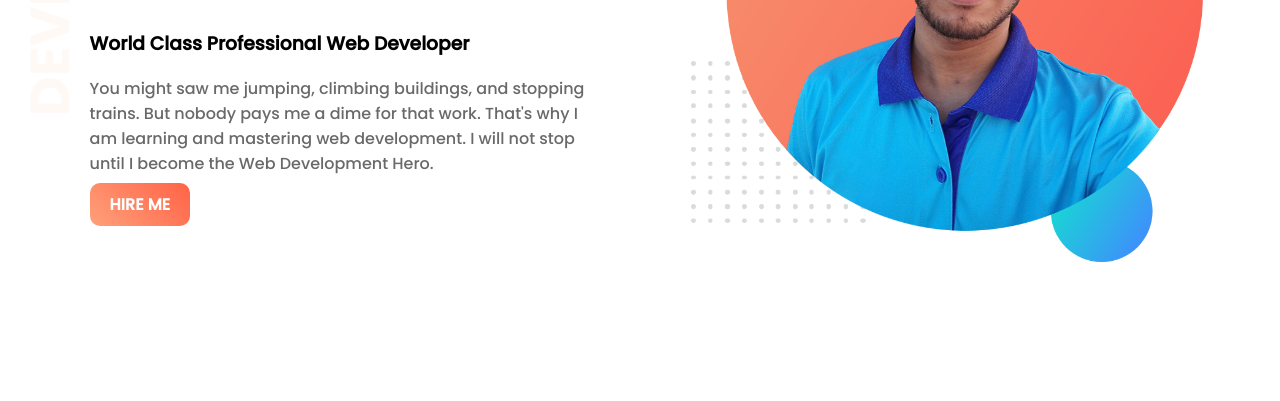
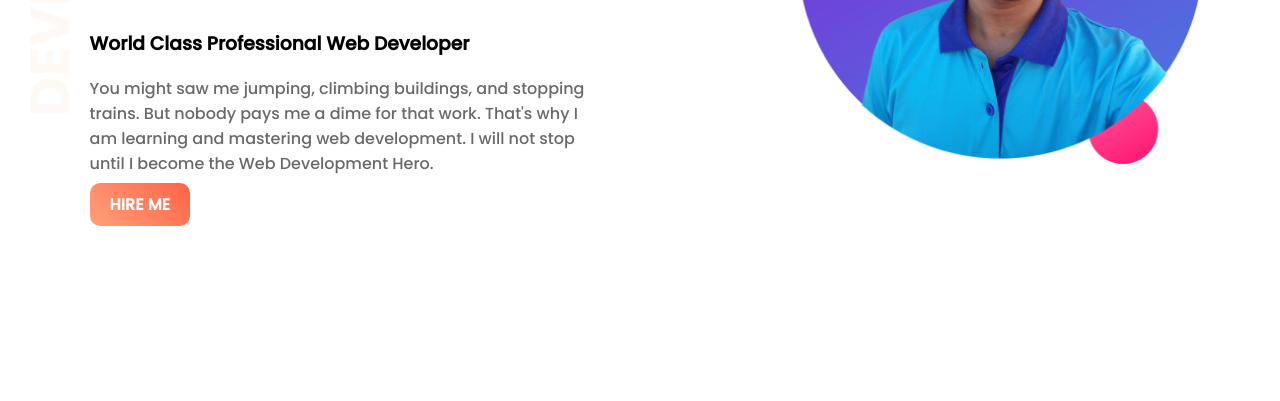
Before and after one commit to minhajhasan-dev/web-portfolio, a plain HTML site: page index.html in a window 1280 px wide. Shown: the part 246-647 px from the top of the page. Drawn offline with Linux system fonts and the light colour scheme.

Commit message:
changed image

```diff
--- a/index.html
+++ b/index.html
@@ -18,7 +18,7 @@
     <a class="Link-button" target="_blank" href="https://www.linkedin.com/in/md-minhaj-hasan-9aa673133/">HIRE ME</a>
         </div>
         <div class="half-width">
-            <img src="Images/main.png" alt="Minhaj Hasan">
+            <img src="Images/Profile-2.png" alt="Minhaj Hasan">
         </div>
     </section>
     <section class="dream-area">
```
